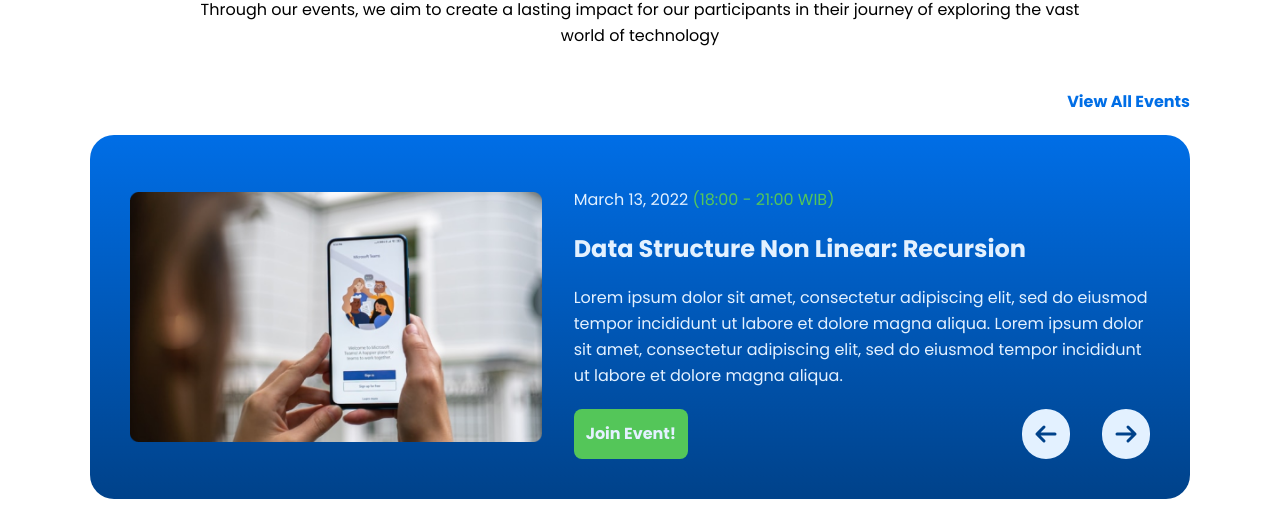
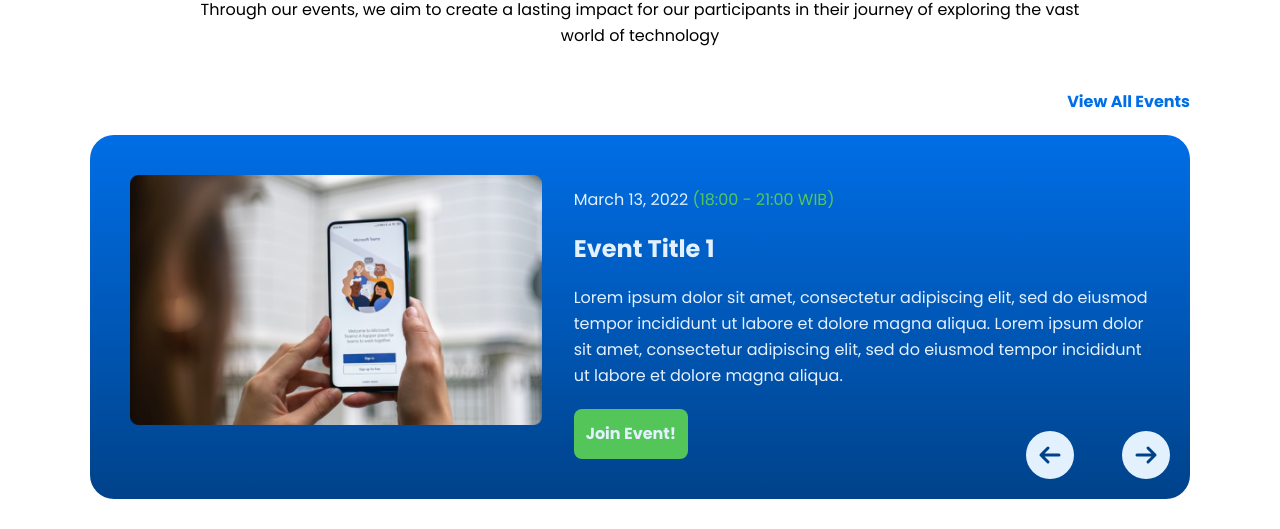
Before and after one commit to GunadarmaIO-Community/Frontend-Website-GunadarmaIO, a Next.js app: page / in a window 1280 px wide. Shown: the part 1257-1786 px from the top of the page. Built offline with nearby package versions, Linux system fonts and the light colour scheme; no server answers.

Commit message:
add carousel in EventSection

```diff
--- a/src/components/modules/EventSection/EventSection.tsx
+++ b/src/components/modules/EventSection/EventSection.tsx
@@ -1,8 +1,75 @@
 import Link from 'next/link'
+import { useState } from 'react'
 
 import { NextImage } from '@/elements/NextImage/NextImage'
 
+const Slide = ({ event, className }) => {
+  return (
+    <div className={className}>
+      <div className='flex flex-col md:gap-8 lg:m-5 lg:flex-row'>
+        <div className='w-full lg:w-5/12'>
+          <NextImage
+            className='relative h-[200px] md:w-full lg:h-[250px]'
+            src='/assets/images/event.png'
+            layout='fill'
+            objectFit='contain'
+          />
+        </div>
+        <div className='mt-3 flex w-full flex-col gap-y-5 text-secondary-500 lg:w-7/12'>
+          <p>
+            March 13, 2022 <span className='text-[#54C659]'>(18:00 - 21:00 WIB)</span>
+          </p>
+          <h3 className='font-bold'>{event.title}</h3>
+          <p>
+            Lorem ipsum dolor sit amet, consectetur adipiscing elit, sed do eiusmod tempor incididunt ut labore et
+            dolore magna aliqua. Lorem ipsum dolor sit amet, consectetur adipiscing elit, sed do eiusmod tempor
+            incididunt ut labore et dolore magna aliqua.{' '}
+          </p>
+          <div className='flex w-full shrink'>
+            <button className='rounded-[8px] bg-[#54C659] p-3 font-bold hover:opacity-75'>Join Event!</button>
+          </div>
+        </div>
+      </div>
+    </div>
+  )
+}
+
 export const EventSection = () => {
+  const [event] = useState([{ title: 'Event Title 1' }, { title: 'Event Title 2' }, { title: 'Event Title 3' }])
+  const [active, setActive] = useState(0)
+  const [activeStyle, setActiveStyle] = useState('block')
+  const [btnActive, setBtnActive] = useState(true)
+
+  const handlePrevSlide = () => {
+    if (btnActive) {
+      setBtnActive(false)
+      setActiveStyle('translate-x-[2000px]')
+      setTimeout(() => {
+        setActive(active ? --active : event.length - 1)
+        setActiveStyle('block translate-x-[-2000px]')
+      }, 300)
+      setTimeout(() => {
+        setActiveStyle('block')
+        setBtnActive(true)
+      }, 600)
+    }
+  }
+
+  const handleNextSlide = () => {
+    if (btnActive) {
+      setBtnActive(false)
+      setActiveStyle('translate-x-[-2000px]')
+      setTimeout(() => {
+        setActive(++active % event.length)
+        setActiveStyle('block translate-x-[2000px]')
+      }, 300)
+      setTimeout(() => {
+        setActiveStyle('block')
+        setBtnActive(true)
+      }, 600)
+    }
+  }
+
   return (
     <div className='mt-10 flex flex-col'>
       <div className='flex justify-center'>
@@ -23,31 +90,21 @@ export const EventSection = () => {
         </Link>
       </div>
       <div className='mt-5 rounded-[24px] bg-gradient-to-b from-primary-500 to-primary-700'>
-        <div className='m-5 flex flex-col items-center md:gap-8 lg:m-10 lg:flex-row'>
-          <div className='w-full lg:w-5/12'>
-            <NextImage
-              className='relative h-[200px] md:w-full lg:h-[250px]'
-              src='/assets/images/event.png'
-              layout='fill'
-              objectFit='contain'
+        <div className='relative m-5 overflow-hidden'>
+          {event.map((event, index) => (
+            <Slide
+              key={index}
+              event={event}
+              className={`w-100 relative float-left transition duration-500 ease-in-out ${
+                index == active ? activeStyle : 'hidden'
+              }`}
             />
-          </div>
-          <div className='mt-3 flex w-full flex-col gap-y-5 text-secondary-500 lg:w-7/12'>
-            <p>
-              March 13, 2022 <span className='text-[#54C659]'>(18:00 - 21:00 WIB)</span>
-            </p>
-            <h3 className='font-bold'>Data Structure Non Linear: Recursion</h3>
-            <p>
-              Lorem ipsum dolor sit amet, consectetur adipiscing elit, sed do eiusmod tempor incididunt ut labore et
-              dolore magna aliqua. Lorem ipsum dolor sit amet, consectetur adipiscing elit, sed do eiusmod tempor
-              incididunt ut labore et dolore magna aliqua.{' '}
-            </p>
-            <div className='flex flex-row'>
-              <div className='flex w-full shrink'>
-                <button className='rounded-[8px] bg-[#54C659] p-3 font-bold hover:opacity-75'>Join Event!</button>
-              </div>
-              <div className='mr-8 flex shrink-0'>
-                <button className='rounded-full bg-secondary-500 p-3 hover:opacity-75'>
+          ))}
+          <div className='absolute right-0 bottom-0'>
+            <button
+              className='mr-12 rounded-full bg-secondary-500 p-3 hover:opacity-75'
+              onClick={() => handlePrevSlide()}
+            >
               <svg
                 xmlns='http://www.w3.org/2000/svg'
                 className='h-6 w-6 stroke-primary-700'
@@ -58,9 +115,7 @@ export const EventSection = () => {
                 <path strokeLinecap='round' strokeLinejoin='round' d='M10 19l-7-7m0 0l7-7m-7 7h18' />
               </svg>
             </button>
-              </div>
-              <div className='flex shrink-0'>
-                <button className='rounded-full bg-secondary-500 p-3 hover:opacity-75'>
+            <button className='rounded-full bg-secondary-500 p-3 hover:opacity-75' onClick={() => handleNextSlide()}>
               <svg
                 xmlns='http://www.w3.org/2000/svg'
                 className='h-6 w-6 stroke-primary-700'
@@ -75,7 +130,5 @@ export const EventSection = () => {
         </div>
       </div>
     </div>
-      </div>
-    </div>
   )
 }
```
Lines whose indentation alone changed are shown as unchanged.
